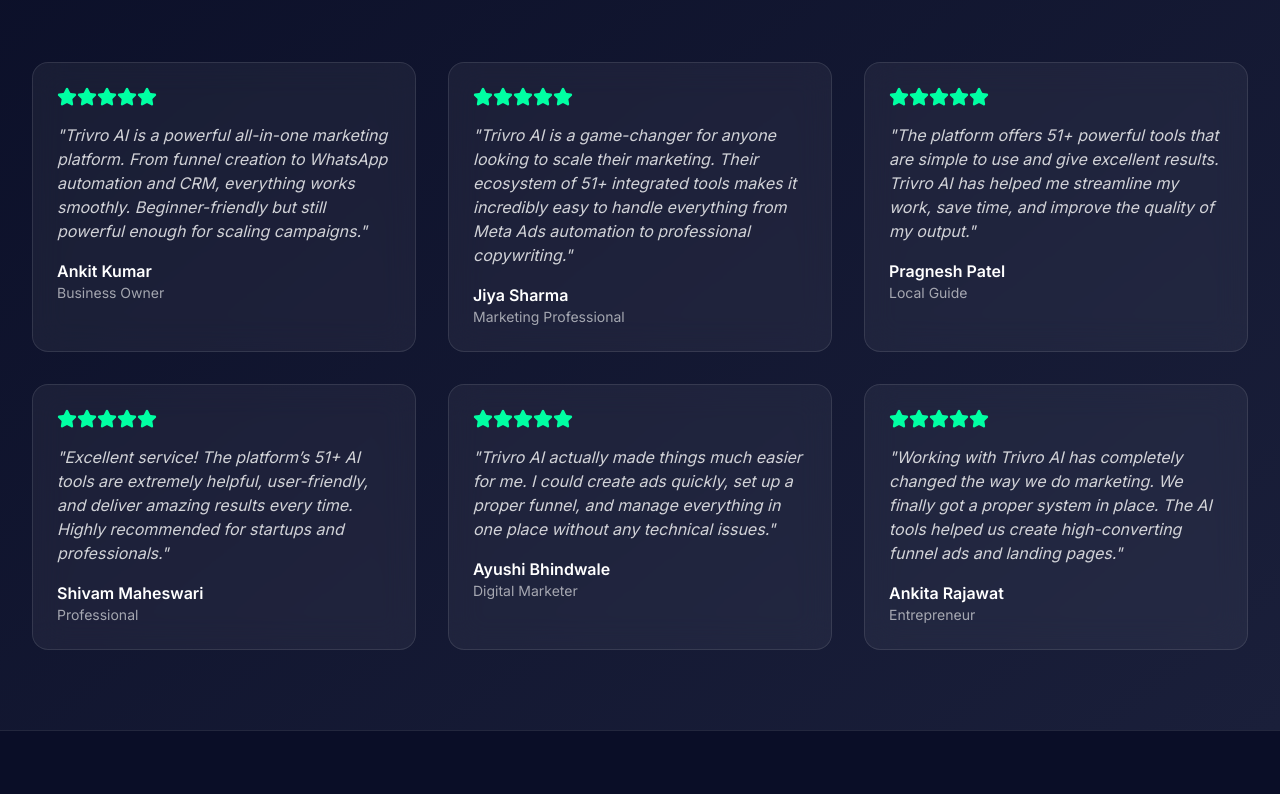
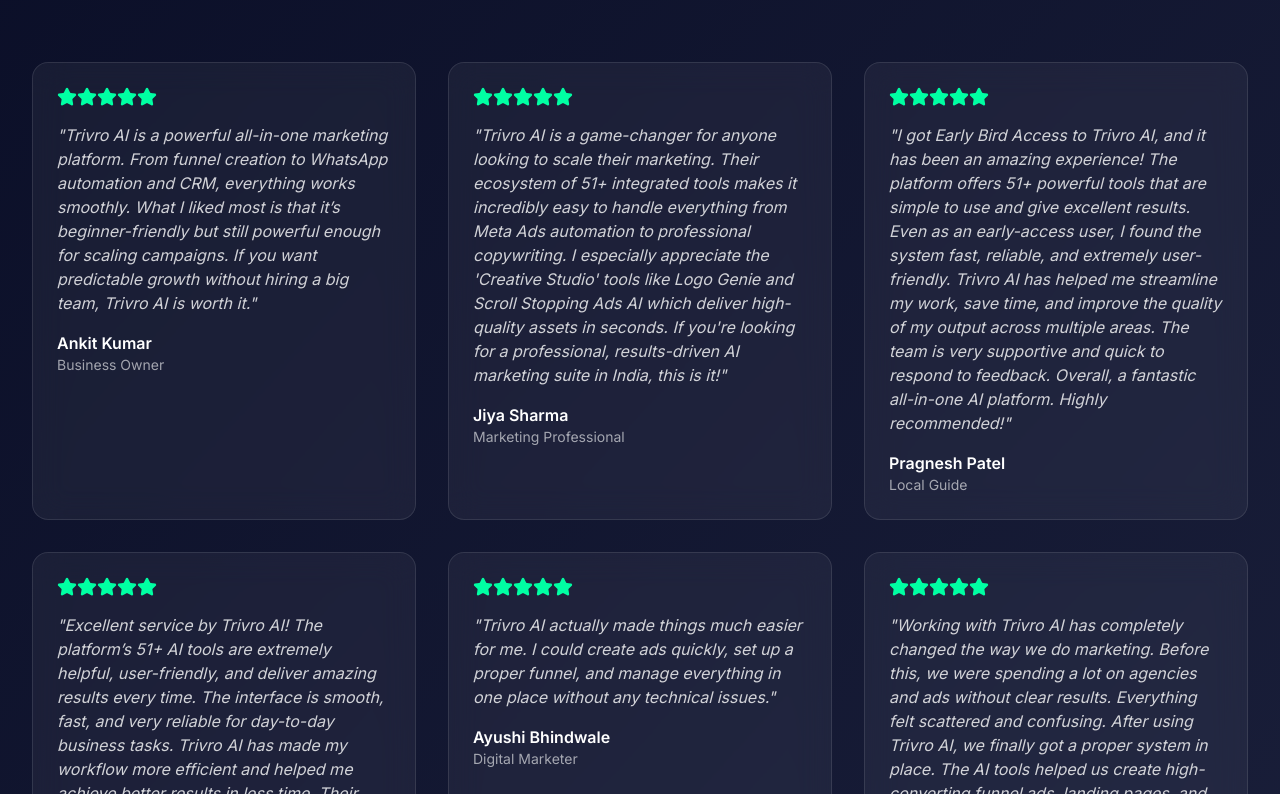
Before and after one commit to Akanksha-AutomationTester/TRIVRO-AI, a React (Vite) app: page /about in a window 1280 px wide. Shown: the part 2166-2960 px from the top of the page. Built offline with nearby package versions, Linux system fonts and the light colour scheme; grey boxes are pictures that could not be loaded.

Commit message:
Auto-sync after agent response

```diff
--- a/src/components/TestimonialsSection.tsx
+++ b/src/components/TestimonialsSection.tsx
@@ -2,12 +2,42 @@
 
 export default function TestimonialsSection() {
     const testimonials = [
-      { name: 'Ankit Kumar', role: 'Business Owner', text: 'Trivro AI is a powerful all-in-one marketing platform. From funnel creation to WhatsApp automation and CRM, everything works smoothly. Beginner-friendly but still powerful enough for scaling campaigns.', rating: 5 },
-      { name: 'Jiya Sharma', role: 'Marketing Professional', text: 'Trivro AI is a game-changer for anyone looking to scale their marketing. Their ecosystem of 51+ integrated tools makes it incredibly easy to handle everything from Meta Ads automation to professional copywriting.', rating: 5 },
-      { name: 'Pragnesh Patel', role: 'Local Guide', text: 'The platform offers 51+ powerful tools that are simple to use and give excellent results. Trivro AI has helped me streamline my work, save time, and improve the quality of my output.', rating: 5 },
-      { name: 'Shivam Maheswari', role: 'Professional', text: 'Excellent service! The platform’s 51+ AI tools are extremely helpful, user-friendly, and deliver amazing results every time. Highly recommended for startups and professionals.', rating: 5 },
-      { name: 'Ayushi Bhindwale', role: 'Digital Marketer', text: 'Trivro AI actually made things much easier for me. I could create ads quickly, set up a proper funnel, and manage everything in one place without any technical issues.', rating: 5 },
-      { name: 'Ankita Rajawat', role: 'Entrepreneur', text: 'Working with Trivro AI has completely changed the way we do marketing. We finally got a proper system in place. The AI tools helped us create high-converting funnel ads and landing pages.', rating: 5 }
+      {
+        name: 'Ankit Kumar',
+        role: 'Business Owner',
+        text: 'Trivro AI is a powerful all-in-one marketing platform. From funnel creation to WhatsApp automation and CRM, everything works smoothly. What I liked most is that it’s beginner-friendly but still powerful enough for scaling campaigns. If you want predictable growth without hiring a big team, Trivro AI is worth it.',
+        rating: 5
+      },
+      {
+        name: 'Jiya Sharma',
+        role: 'Marketing Professional',
+        text: 'Trivro AI is a game-changer for anyone looking to scale their marketing. Their ecosystem of 51+ integrated tools makes it incredibly easy to handle everything from Meta Ads automation to professional copywriting. I especially appreciate the \'Creative Studio\' tools like Logo Genie and Scroll Stopping Ads AI which deliver high-quality assets in seconds. If you\'re looking for a professional, results-driven AI marketing suite in India, this is it!',
+        rating: 5
+      },
+      {
+        name: 'Pragnesh Patel',
+        role: 'Local Guide',
+        text: 'I got Early Bird Access to Trivro AI, and it has been an amazing experience! The platform offers 51+ powerful tools that are simple to use and give excellent results. Even as an early-access user, I found the system fast, reliable, and extremely user-friendly. Trivro AI has helped me streamline my work, save time, and improve the quality of my output across multiple areas. The team is very supportive and quick to respond to feedback. Overall, a fantastic all-in-one AI platform. Highly recommended!',
+        rating: 5
+      },
+      {
+        name: 'Shivam Maheswari',
+        role: 'Professional',
+        text: 'Excellent service by Trivro AI! The platform’s 51+ AI tools are extremely helpful, user-friendly, and deliver amazing results every time. The interface is smooth, fast, and very reliable for day-to-day business tasks. Trivro AI has made my workflow more efficient and helped me achieve better results in less time. Their support team is also very professional and quick to respond. Highly recommended for startups, creators, and professionals looking for an all-in-one AI solution!',
+        rating: 5
+      },
+      {
+        name: 'Ayushi Bhindwale',
+        role: 'Digital Marketer',
+        text: 'Trivro AI actually made things much easier for me. I could create ads quickly, set up a proper funnel, and manage everything in one place without any technical issues.',
+        rating: 5
+      },
+      {
+        name: 'Ankita Rajawat',
+        role: 'Entrepreneur',
+        text: 'Working with Trivro AI has completely changed the way we do marketing. Before this, we were spending a lot on agencies and ads without clear results. Everything felt scattered and confusing. After using Trivro AI, we finally got a proper system in place. The AI tools helped us create high-converting funnel ads, landing pages, and follow-up flows without needing a big team or technical skills. The results were visible within a short time, especially in lead quality and response rate. Now we feel confident running our own in-house marketing instead of depending on agencies.',
+        rating: 5
+      }
     ];
 
   return (
```
